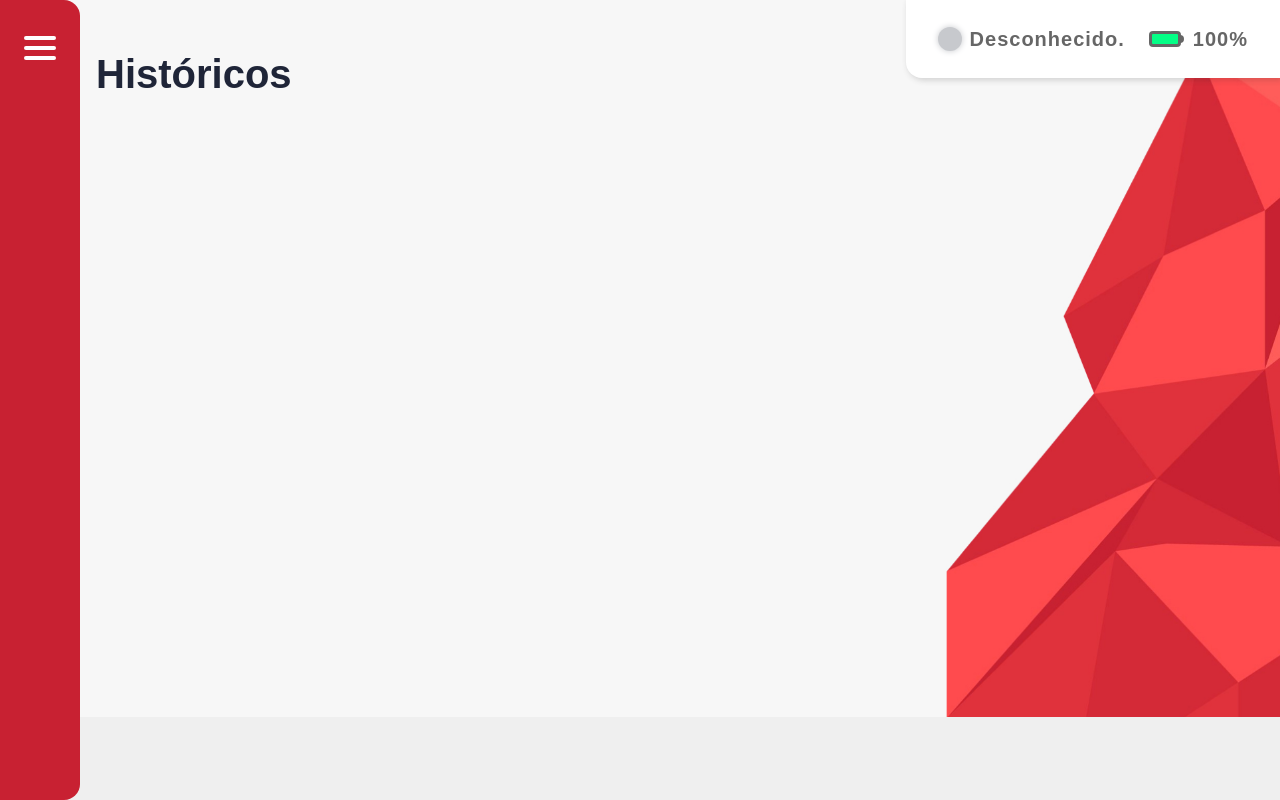
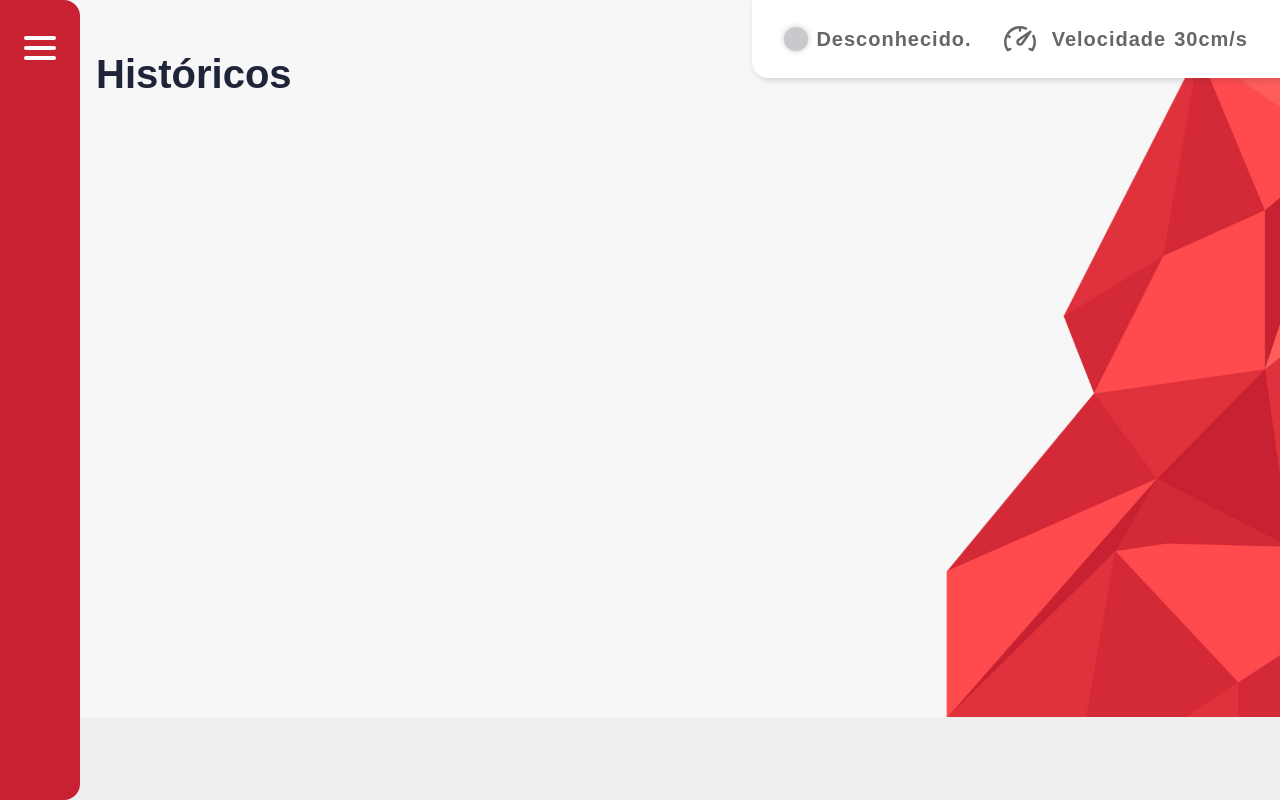
Before and after one commit to JoseCarlos69/Sistema-AGV-Interface, a React (Create React App) app: page /historicos in a window 1280 px wide. Built offline with nearby package versions, Linux system fonts and the light colour scheme.

Commit message:
Criar componente VelocidadeHeader

```diff
--- a/src/Assets/icone.module.css
+++ b/src/Assets/icone.module.css
@@ -1,6 +1,6 @@
 .svg {
-    width: 16px;
-    height: 16px;
+    width: 1rem;
+    height: 1rem;
     fill: none;
     margin-right: 1rem;
 }
--- /dev/null
+++ b/src/Assets/iconeVelocidade.js
@@ -0,0 +1,16 @@
+import React from 'react';
+import estilos from './icone.module.css';
+
+const IconeVelocidade = () => {
+    return (
+    <svg viewBox="0 0 36 29" className={estilos.svg} >
+        <path d="M30.5959 5.40398C30.1181 4.9262 29.3681 4.85575 28.8095 5.23635C26.7053 6.67058 16.1512 13.8826 15.0169 15.0168C13.372 16.6618 13.372 19.3382 15.0169 20.9831C15.8393 21.8055 16.9197 22.2167 18 22.2167C19.0803 22.2167 20.1607 21.8055 20.9832 20.9831C22.1174 19.8488 29.3293 9.29465 30.7636 7.19048C31.1441 6.63198 31.0737 5.88189 30.5959 5.40398ZM18.9943 18.9943C18.4461 19.5427 17.5539 19.5427 17.0057 18.9943C16.4574 18.4461 16.4573 17.5542 17.0054 17.0059C17.4461 16.5704 20.4426 14.4333 24.1294 11.8706C21.5668 15.5574 19.4297 18.5537 18.9943 18.9943Z" />
+
+        <path d="M6.48499 24.5408L4.74898 25.3876C3.47871 23.1206 2.8125 20.5902 2.8125 18C2.8125 16.1022 3.16245 14.2845 3.80109 12.6082L5.79031 13.5624C5.98648 13.6564 6.19355 13.701 6.39752 13.701C6.92156 13.701 7.42465 13.4068 7.66645 12.9026C8.00227 12.2024 7.70695 11.3624 7.00664 11.0265L5.04267 10.0844C7.48371 6.10334 11.7072 3.32775 16.5938 2.87705V4.99212C16.5938 5.76879 17.2234 6.39837 18.0001 6.39837C18.7767 6.39837 19.4063 5.76879 19.4063 4.99212V2.87599C21.0817 3.0285 22.7029 3.45516 24.2418 4.14984C24.9495 4.46941 25.7825 4.15448 26.102 3.44679C26.4216 2.73888 26.1068 1.90603 25.3989 1.58646C23.0669 0.533812 20.5776 0 18 0C13.192 0 8.67185 1.87228 5.27203 5.27203C1.87235 8.67185 0 13.192 0 18C0 21.5529 1.05455 25.0083 3.04966 27.9925C3.3184 28.3943 3.7627 28.6173 4.21959 28.6173C4.4273 28.6173 4.63767 28.5712 4.83532 28.4748L7.71813 27.0686C8.4162 26.728 8.70602 25.8862 8.3655 25.1881C8.02498 24.4901 7.18306 24.2004 6.48499 24.5408Z" />
+
+        <path d="M34.4134 10.6012C34.0939 9.89331 33.2612 9.57831 32.553 9.89803C31.8452 10.2176 31.5304 11.0504 31.85 11.7583C32.7375 13.7241 33.1874 15.8241 33.1874 18C33.1874 20.5941 32.519 23.1285 31.245 25.3981L29.4326 24.535C28.7315 24.2012 27.8923 24.4988 27.5583 25.2001C27.2244 25.9013 27.5222 26.7405 28.2234 27.0744L31.1765 28.4806C31.3708 28.5731 31.5767 28.6173 31.7804 28.6173C32.2374 28.6173 32.6818 28.3941 32.9502 27.9925C34.9453 25.0083 35.9999 21.5529 35.9999 18C35.9999 15.4224 35.4661 12.9331 34.4134 10.6012Z" />
+    </svg>
+    );
+};
+
+export default IconeVelocidade;
--- a/src/Componentes/Header/BateriaHeader/index.js
+++ b/src/Componentes/Header/BateriaHeader/index.js
@@ -3,7 +3,7 @@ import estilos from './index.module.css';
 
 const BateriaHeader = ({ bateria }) => {
     return (
-        <p className={estilos.BateriaHeader}>
+        <div className={estilos.BateriaHeader}>
             <span
                 className={`${bateria > 20 ? estilos.verde : estilos.vermelho}`}
                 style={{
@@ -11,7 +11,7 @@ const BateriaHeader = ({ bateria }) => {
                 }}
             ></span>
             {bateria}%
-        </p>
+        </div>
     );
 };
 
--- /dev/null
+++ b/src/Componentes/Header/VelocidadeHeader/index.js
@@ -0,0 +1,14 @@
+import React from 'react';
+import estilos from './index.module.css';
+import IconeVelocidade from '../../../Assets/iconeVelocidade';
+
+const VelocidadeHeader = () => {
+    return (
+        <p className={estilos.VelocidadeHeader}>
+            <IconeVelocidade />
+            <span>Velocidade</span>30cm/s
+        </p>
+    );
+};
+
+export default VelocidadeHeader;
--- /dev/null
+++ b/src/Componentes/Header/VelocidadeHeader/index.module.css
@@ -0,0 +1,26 @@
+.VelocidadeHeader {
+    font-size: 1.25rem;
+    font-weight: bold;
+    color: var(--cinzaTexto);
+    display: flex;
+    align-items: center;
+}
+
+.VelocidadeHeader svg {
+    width: 2rem;
+    height: auto;
+}
+
+.VelocidadeHeader span {
+    margin-right: 0.5rem;
+}
+
+@media (max-width: 740px) {
+    .VelocidadeHeader {
+        font-size: 1rem;
+    }
+
+    .VelocidadeHeader svg {
+        width: 1.25rem;
+    }
+}
--- a/src/Componentes/Header/index.js
+++ b/src/Componentes/Header/index.js
@@ -1,13 +1,13 @@
 import React from 'react';
 import estilos from './index.module.css'
 import StatusHeader from './StatusHeader';
-import BateriaHeader from './BateriaHeader';
+import VelocidadeHeader from './VelocidadeHeader';
 
 const index = () => {
     return (
         <header className={estilos.Header}>
             <StatusHeader />
-            <BateriaHeader bateria={100} />
+            <VelocidadeHeader />
         </header>
     );
 };
--- a/src/Componentes/Header/index.module.css
+++ b/src/Componentes/Header/index.module.css
@@ -12,7 +12,7 @@
 }
 
 .Header > * + * {
-    margin-left: 1.5rem;
+    margin-left: 2rem;
 }
 
 @media (max-width: 740px) {
```
